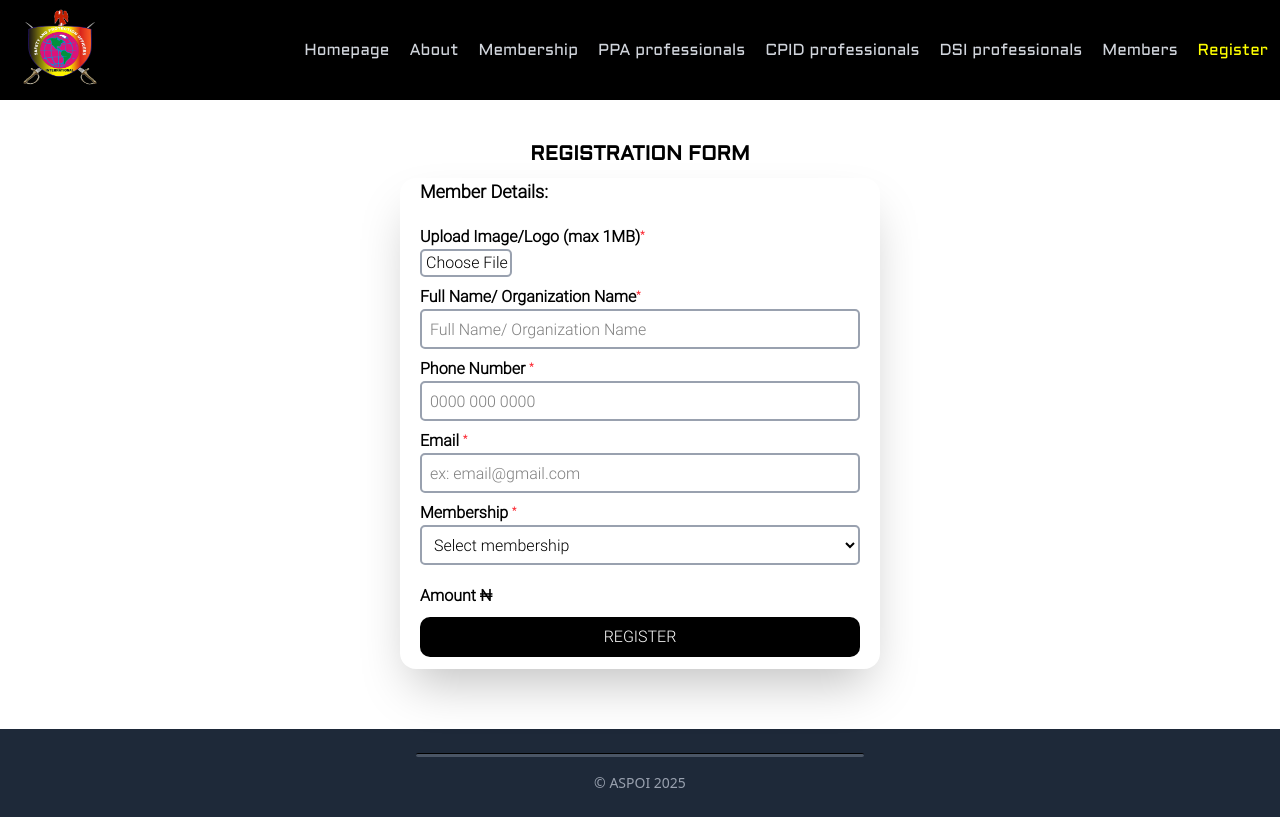
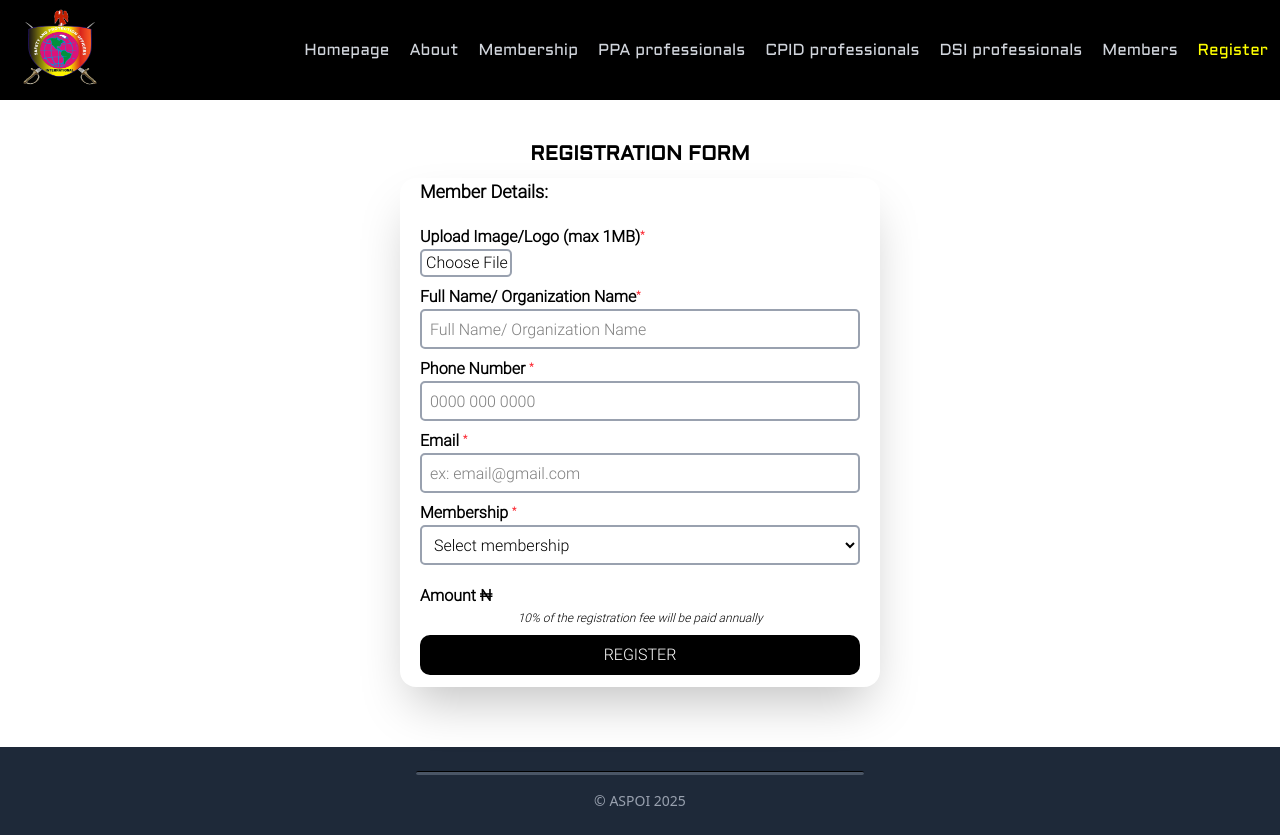
Before and after one commit to GideonDeon/aspoi, a React (Vite) app: page /register in a window 1280 px wide. Built offline with nearby package versions, Linux system fonts and the light colour scheme.

Commit message:
fixed ui for prod

```diff
--- a/src/PagesComponents/HomepageBodyTwo.jsx
+++ b/src/PagesComponents/HomepageBodyTwo.jsx
@@ -3,7 +3,7 @@ import { FontAwesomeIcon } from "@fortawesome/react-fontawesome";
 function BodyTwo() {
   return (
     <div className="lg:grid grid-cols-[1fr_1fr] w-full h-fit">
-      <div className="bg-black pb-28 md:pl-15 md:pr-15 sm:pt-10 lg:pt-30 ">
+      <div className="bg-black pt-10 pb-10 md:pl-15 md:pr-15 sm:pt-10 lg:pt-30 ">
         <h1 className="text-center text-4xl text-white font-bold font-aldrich pt-3">
           <span className="bg-[#ff3d00]/70 inline-block p-1.5">Our</span> Core
           Values
@@ -57,7 +57,7 @@ function BodyTwo() {
             </span>
             <span className="inline-block w-[60%] text-justify text-[10px] text-black xl:text-[12px]">
               We prioritize the welfare and safety of others above personal
-              gain, serving with dedication and compassion.
+              gain, serving with dedication.
             </span>
           </div>
         </div>
--- a/src/pages/Membership.jsx
+++ b/src/pages/Membership.jsx
@@ -6,7 +6,7 @@ const membershipCards = [
   {
     title: "FIELD OPERATIONAL MEMBERSHIP",
     price: "₦ 37,500",
-    period: "Annually",
+    period: "Registration fee",
     desc: "FIELD OPERATION MEMBERSHIP (SPOI AND SPON OFFICERS). This is for active full-uniformed men and women who are members and officers of Safety and Protection Officers International operating in different countries.",
     note: "Your payment receipt is required to verify your account before confirmation!!!",
     popular: true,
@@ -21,7 +21,7 @@ const membershipCards = [
   {
     title: "PHILANTHROPIC MEMBERS",
     price: "₦ 225,000",
-    period: "Annually",
+    period: "Registration fee",
     desc: "PHILANTHROPIC MEMBERSHIP is for well-meaning and devoted members of the public who sponsor safety and protection initiatives. Philanthropic members may or may not wear ASPOI uniform.",
     note: "Your payment receipt is required to verify your payment before your account is confirmed!!!",
     popular: false,
@@ -36,7 +36,7 @@ const membershipCards = [
   {
     title: "PROFESSIONAL MEMBERSHIP INDIVIDUAL",
     price: "₦ 180,000",
-    period: "Annually",
+    period: "Registration fee",
     desc: "PROFESSIONAL SERVICE PRACTITIONERS MEMBERSHIP is for serving or retired military, paramilitary, and private security personnel ready to support justice and safety initiatives. May or may not wear ASPOI uniform.",
     note: "Your payment receipt is required to verify your payment before your account is confirmed!!!",
     popular: true,
@@ -51,7 +51,7 @@ const membershipCards = [
   {
     title: "CORPORATE MEMBERSHIP",
     price: "₦ 750,000",
-    period: "Annually",
+    period: "Registration fee",
     desc: "CORPORATE MEMBERSHIP is for organizations partnering with ASPOI to ensure safety, protection, and justice globally.",
     note: "Your payment receipt is required to verify your payment before your account is confirmed!!!",
     popular: false,
@@ -141,14 +141,15 @@ function Body() {
                   <h3 className={`text-3xl font-extrabold ${card.textColor}`}>
                     {card.title}
                   </h3>
-                  <p className={`text-2xl font-bold ${card.textColor}`}>
-                    {card.price}
-                  </p>
                   {card.period && (
                     <p className={`${card.textColor} font-medium`}>
                       {card.period}
                     </p>
                   )}
+                  <p className={`text-2xl font-bold ${card.textColor}`}>
+                    {card.price}
+                  </p>
+
                   <p className={`${card.textColor} leading-relaxed`}>
                     {card.desc}
                   </p>
--- a/src/pages/Register.jsx
+++ b/src/pages/Register.jsx
@@ -269,6 +269,7 @@ function RegisterPage() {
               selectedMembership ? membershipOptions[selectedMembership] : ""
             }
           />
+          <p className="text-center text-[12px] italic">10% of the registration fee will be paid annually</p>
         </div>
 
         <button
```
